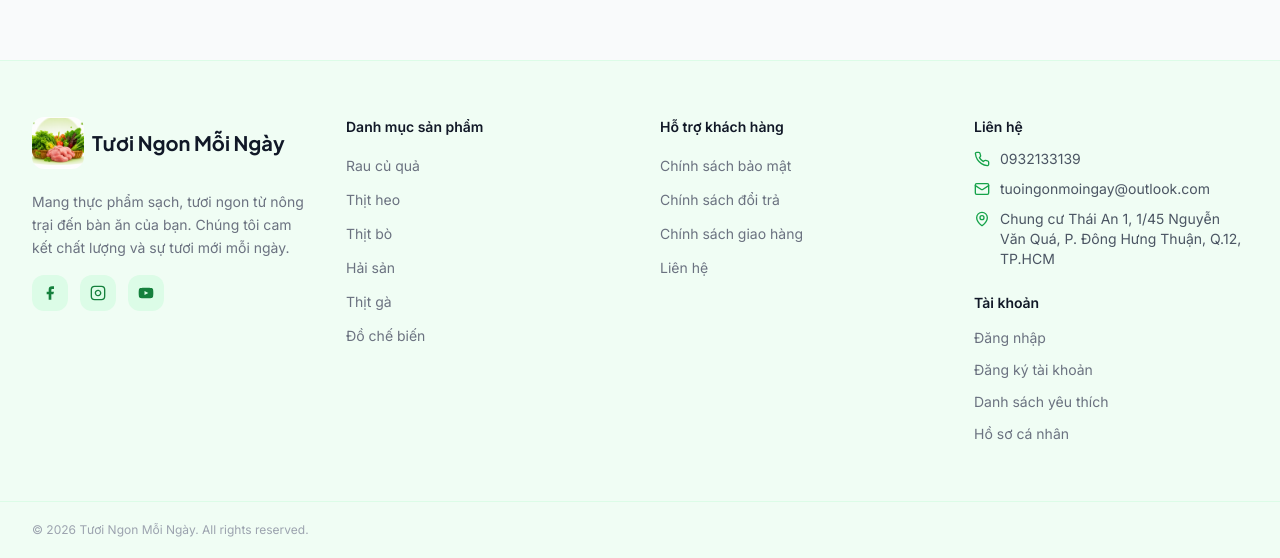
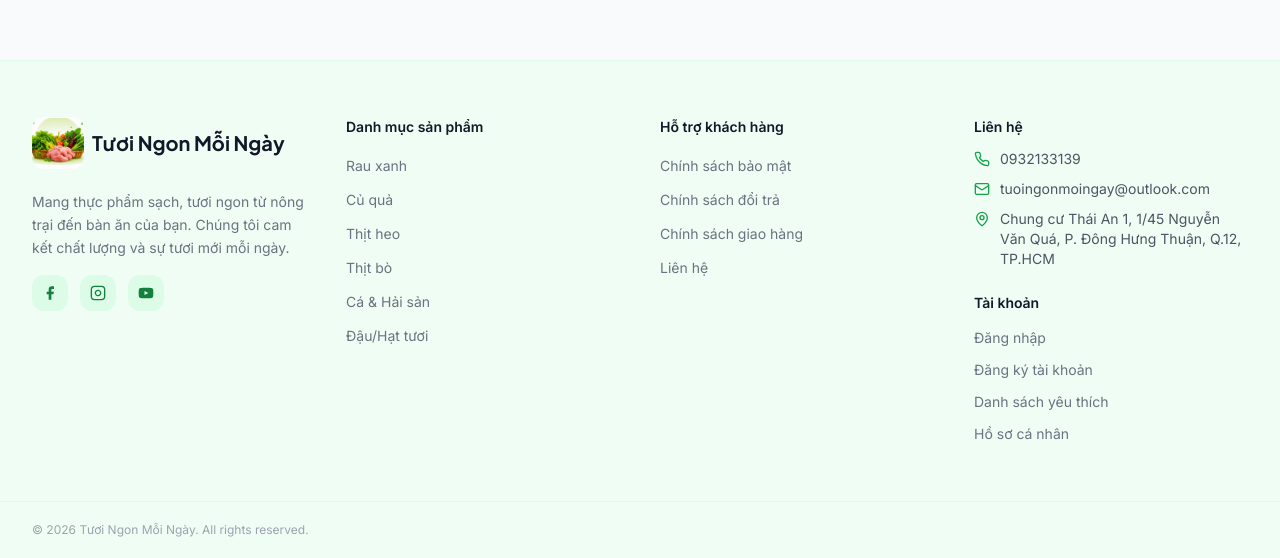
Before and after one commit to huumanhit/freshfood, a Next.js app: page /lien-he in a window 1280 px wide. Shown: the part 841-1399 px from the top of the page. Built offline with nearby package versions, Linux system fonts and the light colour scheme; no server answers; the database is empty.

Commit message:
Update code fix export csv

```diff
--- a/components/home/PromoBanner.tsx
+++ b/components/home/PromoBanner.tsx
@@ -41,21 +41,16 @@ export function PromoBanner() {
             </div>
 
             {/* Right: highlights */}
-            <div className="flex flex-col sm:flex-row gap-4">
+            <div className="flex flex-col sm:flex-row items-center gap-4">
               <div className="rounded-2xl bg-white/15 backdrop-blur-sm p-4 text-center min-w-[120px]">
                 <Clock className="h-6 w-6 text-green-200 mx-auto mb-1" />
                 <p className="text-2xl font-bold text-white">Ngày mai</p>
                 <p className="text-xs text-green-200">Nhận hàng</p>
               </div>
-              <div className="rounded-2xl bg-white/15 backdrop-blur-sm p-4 text-center min-w-[120px]">
-                <Tag className="h-6 w-6 text-green-200 mx-auto mb-1" />
-                <p className="text-2xl font-bold text-white">-20%</p>
-                <p className="text-xs text-green-200">Đơn đầu tiên</p>
-              </div>
 
               <Link
                 href={ROUTES.PRODUCTS}
-                className="self-center inline-flex items-center gap-2 rounded-2xl bg-white text-[#15803d] font-semibold px-6 py-3 text-sm hover:bg-green-50 transition-colors shadow-lg whitespace-nowrap"
+                className="inline-flex items-center gap-2 rounded-2xl bg-white text-[#15803d] font-semibold px-6 py-3 text-sm hover:bg-green-50 transition-colors shadow-lg whitespace-nowrap"
               >
                 Mua ngay <ArrowRight className="h-4 w-4" />
               </Link>
--- a/components/shared/Footer/index.tsx
+++ b/components/shared/Footer/index.tsx
@@ -1,17 +1,41 @@
 import Link from "next/link";
 import { Phone, Mail, MapPin } from "lucide-react";
 import Image from "next/image";
+import { unstable_cache } from "next/cache";
+import { db } from "@/lib/db";
 import { APP_CONFIG } from "@/constants/config";
 import { ROUTES } from "@/constants/routes";
 
-const PRODUCT_LINKS = [
-  { label: "Rau củ quả", href: ROUTES.CATEGORY("rau-cu") },
-  { label: "Thịt heo", href: ROUTES.CATEGORY("thit-heo") },
-  { label: "Thịt bò", href: ROUTES.CATEGORY("thit-bo") },
-  { label: "Hải sản", href: ROUTES.CATEGORY("hai-san") },
-  { label: "Thịt gà", href: ROUTES.CATEGORY("thit-ga") },
-  { label: "Đồ chế biến", href: ROUTES.CATEGORY("do-che-bien") },
+const FALLBACK_CATEGORIES = [
+  { id: "rau-xanh", name: "Rau xanh", slug: "rau-xanh" },
+  { id: "cu-qua", name: "Củ quả", slug: "cu-qua" },
+  { id: "thit-heo", name: "Thịt heo", slug: "thit-heo" },
+  { id: "thit-bo", name: "Thịt bò", slug: "thit-bo" },
+  { id: "ca-hai-san", name: "Cá & Hải sản", slug: "ca-hai-san" },
+  { id: "dau-hat-tuoi", name: "Đậu/Hạt tươi", slug: "dau-hat-tuoi" },
 ];
+
+const getFooterCategories = unstable_cache(
+  async () => {
+    try {
+      const data = await db.category.findMany({
+        where: { isActive: true, parentId: null },
+        select: {
+          id: true,
+          name: true,
+          slug: true,
+        },
+        orderBy: { sortOrder: "asc" },
+        take: 8,
+      });
+      return data.length > 0 ? data : FALLBACK_CATEGORIES;
+    } catch {
+      return FALLBACK_CATEGORIES;
+    }
+  },
+  ["footer-categories"],
+  { revalidate: 300, tags: ["categories"] }
+);
 
 const SUPPORT_LINKS = [
   { label: "Chính sách bảo mật", href: "/chinh-sach-bao-mat" },
@@ -27,7 +51,9 @@ const ACCOUNT_LINKS = [
   { label: "Hồ sơ cá nhân", href: ROUTES.PROFILE },
 ];
 
-export function Footer() {
+export async function Footer() {
+  const categories = await getFooterCategories();
+
   return (
     <footer className="bg-green-50 text-gray-600 border-t border-green-100">
       {/* Main grid */}
@@ -62,10 +88,13 @@ export function Footer() {
         <div className="space-y-4">
           <p className="font-semibold text-sm text-gray-900">Danh mục sản phẩm</p>
           <ul className="space-y-2.5">
-            {PRODUCT_LINKS.map((link) => (
-              <li key={link.href}>
-                <Link href={link.href} className="text-sm text-gray-500 hover:text-[#16a34a] transition-colors">
-                  {link.label}
+            {categories.map((cat) => (
+              <li key={cat.id}>
+                <Link
+                  href={ROUTES.CATEGORY(cat.slug)}
+                  className="text-sm text-gray-500 hover:text-[#16a34a] transition-colors"
+                >
+                  {cat.name}
                 </Link>
               </li>
             ))}
```
